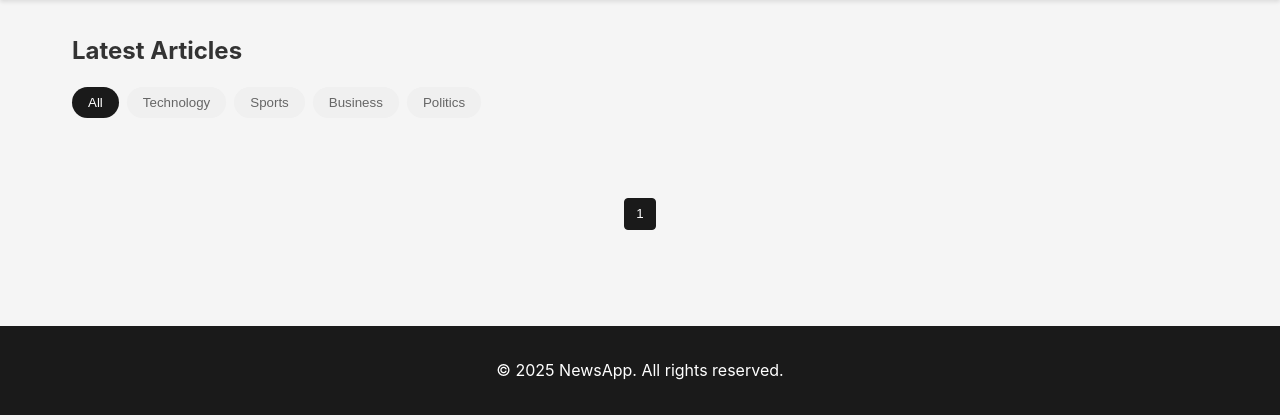
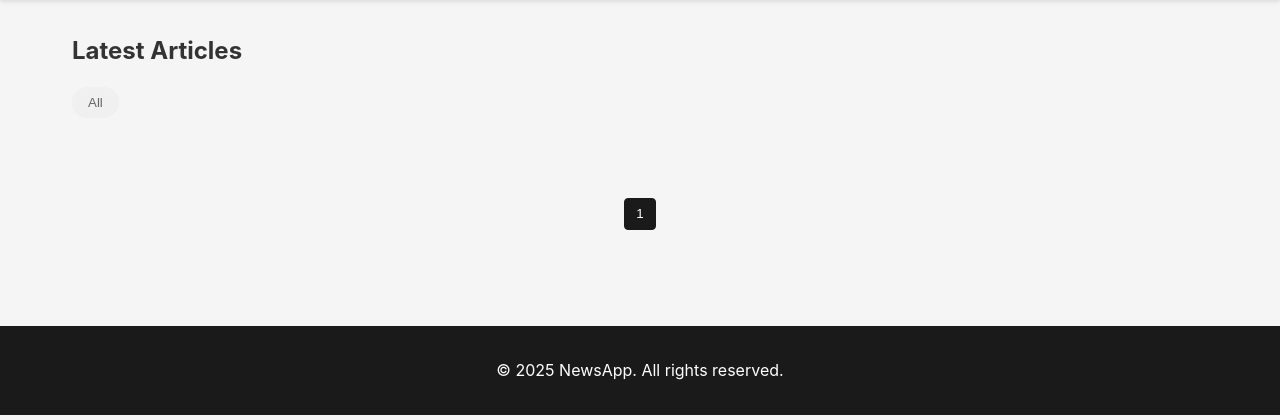
Before and after one commit to manishbhattrai/NewsAPP, a Django app: page /news/ in a window 1280 px wide. Shown: the part 70-490 px from the top of the page. Run offline with Django 5.2, Linux system fonts and the light colour scheme; data that the repository does not hold is empty.

Commit message:
changes in views and templates

```diff
--- a/main_news/views.py
+++ b/main_news/views.py
@@ -1,4 +1,4 @@
-from django.shortcuts import render,redirect
+from django.shortcuts import render,redirect,get_object_or_404
 from .models import Category,Post
 from django.core.paginator import Paginator
 
@@ -16,9 +16,17 @@ def home(request):
 
     return render(request, 'home.html',context=context)
 
-def main_page(request):
+def main_page(request, category_slug=None):
 
-    posts = Post.objects.all()
+    categories = None
+    posts = None
+
+    if category_slug != None:
+        categories = get_object_or_404(Category, slug = category_slug)
+        posts = Post.objects.filter(category=categories).order_by('-created_at')
+
+    else:
+        posts = Post.objects.order_by('-created_at').all()
 
     paginator = Paginator(posts,6)
     page_number = request.GET.get('page')
--- a/templates/news.html
+++ b/templates/news.html
@@ -8,12 +8,16 @@
 <section class="articles-list">
     <div class="articles-header">
         <h1>Latest Articles</h1>
+
         <div class="categories-filter">
-            <button class="category-pill active">All</button>
-            <button class="category-pill">Technology</button>
-            <button class="category-pill">Sports</button>
-            <button class="category-pill">Business</button>
-            <button class="category-pill">Politics</button>
+            <a href="{% url 'news' %}">
+                <button class="category-pill">All</button>
+                </a>
+            {% for category in links %}
+            <a href="{{ category.get_url }}">
+            <button class="category-pill">{{ category.name }}</button>
+            </a>
+            {% endfor %}
         </div>
     </div>
 
```
Also changed, not shown: main_news/migrations/0004_category_slug_post_slug.py (added).
